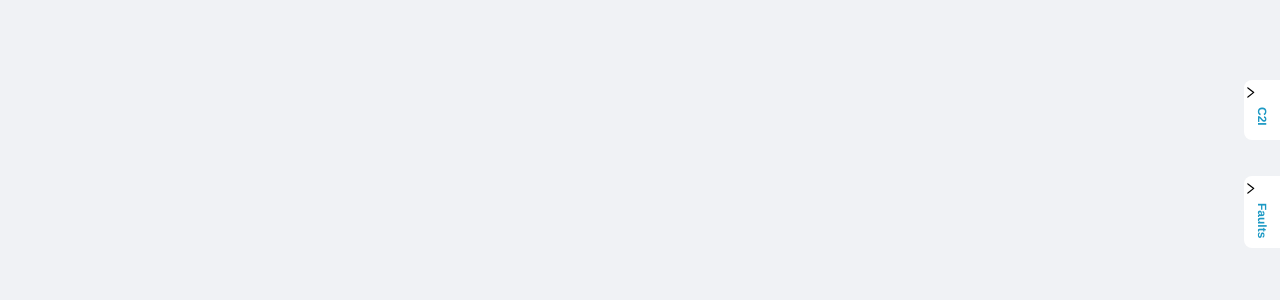
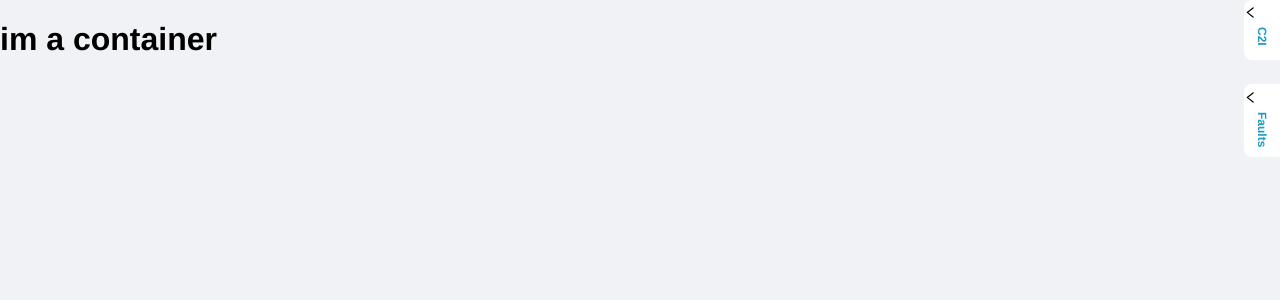
Before and after one commit to harishkumarforeverr/UI-task-on-typescript-salaja, a React (Create React App) app: page / in a window 1280 px wide. Shown: the top 300 px of the page. Built offline with nearby package versions, Linux system fonts and the light colour scheme.

Commit message:
new changes added

```diff
--- a/src/components/common/Drawer.scss
+++ b/src/components/common/Drawer.scss
@@ -166,9 +166,7 @@
 }
 .Drawer_appConatiner_DashboardConatiner {
   .appConatiner_drawer {
-    position: fixed;
-    right: 23.5rem;
-    top: 2rem;
+    margin-bottom: 1.5rem;
   }
   .i2cControl {
     cursor: pointer;
@@ -200,9 +198,6 @@
     }
   }
   .appConatiner_faultsdrawer {
-    position: fixed;
-    right: 23.5rem;
-    top: 8rem;
   }
   .faultsControl {
     cursor: pointer;
@@ -328,6 +323,13 @@
   }
 }
 .faltsDrawerConatiner {
+  background: #f2f8fb;
+  position: relative;
+  width: 24rem;
+  margin-left: auto;
+  height: 100vh;
+  padding-top: 0;
+  padding-left: 8px;
   .ant-drawer-body {
     padding-top: 0;
   }
@@ -409,3 +411,18 @@
     background: #cc0000;
   }
 }
+.I2DrawerConatiner {
+  background: #f2f8fb;
+  position: relative;
+  width: 24rem;
+  margin-left: auto;
+}
+.drawerConatiner_Parent {
+  // position: relative;
+  display: flex;
+  // .Drawer_appConatiner_DashboardConatiner {
+  //   position: absolute;
+  //   left: 0;
+  //   top: 0;
+  // }
+}
--- a/src/components/common/Drawer.tsx
+++ b/src/components/common/Drawer.tsx
@@ -113,29 +113,12 @@ const motorObj = [
     subtitle: "0.00",
   },
 ];
-const DrawerSide = ({
-  open,
-  setOpen,
-  drawerType,
-  setDrawerType,
-}: propsType) => {
-  const [placement, setPlacement] = useState<DrawerProps["placement"]>("right");
+const DrawerSide = (props: any) => {
+  const [open, setOpen] = useState(false);
+  const [drawerType, setDrawerType] = useState("");
   const onChange = (key: string | string[]) => {
     console.log(key);
   };
-  const showDrawer = () => {
-    setOpen(true);
-  };
-
-  const onClose = () => {
-    setOpen(false);
-  };
-
-  const handleChange = (event: SelectChangeEvent) => {};
-
-  // const onChange = (e: RadioChangeEvent) => {
-  //   setPlacement(e.target.value)
-  // }
 
   const ControllerFaults = () => {
     return (
@@ -222,34 +205,37 @@ const DrawerSide = ({
     },
   ];
   return (
-    <>
-      <Drawer
-        placement={placement}
-        closable={false}
-        onClose={onClose}
-        open={drawerType == "i2c"}
-        // open={false}
-        key={placement}
-        mask={true}
-        push={true}
+    <div
       style={{
-          background: "#f2f8fb",
-          position: "relative",
-          width: "24rem",
+        display: "flex",
+      }}
+    >
+      <div>{props.children}</div>
+      <div
+        style={{
           marginLeft: "auto",
         }}
+        className="drawerConatiner_Parent"
       >
-        <div>
-          {" "}
         <div className="Drawer_appConatiner_DashboardConatiner">
           <div className="appConatiner_drawer">
             <div
               onClick={() => {
-                  setDrawerType("");
+                if (drawerType == "i2c" && open) {
+                  setOpen(false);
+                } else {
+                  setOpen(true);
+                }
+                setDrawerType("i2c");
               }}
               className="i2cControl"
             >
+              {drawerType == "i2c" ? (
                 <RightOutlined className="rightIcon" />
+              ) : (
+                <LeftOutlined className="rightIcon" />
+              )}
+
               <span className="i2cLabel">
                 <p>C2I </p>
               </span>
@@ -258,17 +244,34 @@ const DrawerSide = ({
           <div className="appConatiner_faultsdrawer">
             <div
               onClick={() => {
-                  setDrawerType("");
+                // setOpen(true);
+                if (drawerType == "faults" && open) {
+                  setOpen(false);
+                } else {
+                  setOpen(true);
+                }
+                setDrawerType("faults");
               }}
               className="faultsControl"
             >
+              {drawerType == "faults" ? (
                 <RightOutlined className="rightIcon" />
+              ) : (
+                <LeftOutlined className="rightIcon" />
+              )}
+
               <span className="faultsLabel">
                 <p>Faults</p>
               </span>
             </div>
           </div>
         </div>
+        {open && (
+          <div>
+            {drawerType == "i2c" && (
+              <>
+                <div>
+                  {" "}
                   <div>
                     <div className="drawerContainer">
                       <>
@@ -290,7 +293,10 @@ const DrawerSide = ({
                               <div className="drawerContainer_address">
                                 <div>
                                   <p>I2C Target Address</p>
-                          <Input placeholder="0x2" className="inputTag" />
+                                  <Input
+                                    placeholder="0x2"
+                                    className="inputTag"
+                                  />
                                 </div>
                                 <div>
                                   <Button className="btn">Find Address</Button>
@@ -299,7 +305,11 @@ const DrawerSide = ({
                               <div className="drawerContainer_precentage">
                                 <p>I2C Speed Command Percentage</p>
                                 <div>
-                          <Slider marks={marks} step={null} defaultValue={37} />
+                                  <Slider
+                                    marks={marks}
+                                    step={null}
+                                    defaultValue={37}
+                                  />
                                 </div>
                               </div>
                               <div></div>
@@ -319,7 +329,11 @@ const DrawerSide = ({
                             { value: "jack", label: "Jack" },
                             { value: "lucy", label: "Lucy" },
                             { value: "Yiminghe", label: "yiminghe" },
-                    { value: "disabled", label: "Disabled", disabled: true },
+                            {
+                              value: "disabled",
+                              label: "Disabled",
+                              disabled: true,
+                            },
                           ]}
                         />
                       </div>
@@ -338,61 +352,25 @@ const DrawerSide = ({
                     </div>{" "}
                   </div>
                 </div>
-      </Drawer>
-      <Drawer
-        placement={placement}
-        closable={false}
-        onClose={onClose}
-        // open={open}
-        open={drawerType == "faults"}
-        key={placement}
-        mask={true}
-        push={true}
-        className="faltsDrawerConatiner"
-        style={{
-          background: "#f2f8fb",
-          position: "relative",
-          width: "24rem",
-          marginLeft: "auto",
-          paddingTop: 0,
-        }}
-      >
+              </>
+            )}
+            {drawerType == "faults" && (
+              <>
+                <div className="faltsDrawerConatiner">
                   <div>
-          {" "}
-          <div className="Drawer_appConatiner_DashboardConatiner">
-            <div className="appConatiner_drawer">
-              <div
-                onClick={() => {
-                  setDrawerType("");
-                }}
-                className="i2cControl"
-              >
-                <RightOutlined className="rightIcon" />
-                <span className="i2cLabel">
-                  <p>C2I </p>
-                </span>
+                    <Tabs
+                      defaultActiveKey="1"
+                      items={items}
+                      onChange={onChange}
+                    />
                   </div>
                 </div>
-            <div className="appConatiner_faultsdrawer">
-              <div
-                onClick={() => {
-                  setDrawerType("");
-                }}
-                className="faultsControl"
-              >
-                <RightOutlined className="rightIcon" />
-                <span className="faultsLabel">
-                  <p>Faults</p>
-                </span>
+              </>
+            )}
+          </div>
+        )}
       </div>
     </div>
-          </div>
-          <div>
-            <Tabs defaultActiveKey="1" items={items} onChange={onChange} />
-          </div>
-        </div>
-      </Drawer>
-    </>
   );
 };
 
--- a/src/components/common/index.scss
+++ b/src/components/common/index.scss
@@ -1,70 +1,70 @@
-.appConatiner_DashboardConatiner {
-  .appConatiner_drawer {
-    position: fixed;
-    right: 0;
-    top: 5rem;
-  }
-  .i2cControl {
-    cursor: pointer;
-    width: 36px;
-    height: 54px;
+// .appConatiner_DashboardConatiner {
+//   .appConatiner_drawer {
+//     position: fixed;
+//     right: 0;
+//     top: 5rem;
+//   }
+//   .i2cControl {
+//     cursor: pointer;
+//     width: 36px;
+//     height: 54px;
 
-    background: #ffffff;
-    border-radius: 8px 0px 0px 8px;
-    display: flex;
-    flex-direction: column;
-    gap: 0.5rem;
-    padding-top: 0.4rem;
-    .rightIcon {
-      font-size: 0.81rem;
-    }
-    .i2cLabel {
-      width: 19px;
-      height: 12px;
-      font-family: "Helvetica";
-      font-style: normal;
-      font-weight: 700;
-      font-size: 12px;
-      line-height: 12px;
-      color: #1c99c4;
+//     background: #ffffff;
+//     border-radius: 8px 0px 0px 8px;
+//     display: flex;
+//     flex-direction: column;
+//     gap: 0.5rem;
+//     padding-top: 0.4rem;
+//     .rightIcon {
+//       font-size: 0.81rem;
+//     }
+//     .i2cLabel {
+//       width: 19px;
+//       height: 12px;
+//       font-family: "Helvetica";
+//       font-style: normal;
+//       font-weight: 700;
+//       font-size: 12px;
+//       line-height: 12px;
+//       color: #1c99c4;
 
-      p {
-        writing-mode: vertical-lr;
-      }
-    }
-  }
-  .appConatiner_faultsdrawer {
-    position: fixed;
-    right: 0;
-    top: 11rem;
-  }
-  .faultsControl {
-    cursor: pointer;
-    width: 36px;
-    height: 66px;
+//       p {
+//         writing-mode: vertical-lr;
+//       }
+//     }
+//   }
+//   .appConatiner_faultsdrawer {
+//     position: fixed;
+//     right: 0;
+//     top: 11rem;
+//   }
+//   .faultsControl {
+//     cursor: pointer;
+//     width: 36px;
+//     height: 66px;
 
-    background: #ffffff;
-    border-radius: 8px 0px 0px 8px;
-    display: flex;
-    flex-direction: column;
-    gap: 0.5rem;
-    padding-top: 0.4rem;
-    .rightIcon {
-      font-size: 0.81rem;
-    }
-    .faultsLabel {
-      width: 19px;
-      height: 12px;
-      font-family: "Helvetica";
-      font-style: normal;
-      font-weight: 700;
-      font-size: 12px;
-      line-height: 12px;
-      color: #1c99c4;
+//     background: #ffffff;
+//     border-radius: 8px 0px 0px 8px;
+//     display: flex;
+//     flex-direction: column;
+//     gap: 0.5rem;
+//     padding-top: 0.4rem;
+//     .rightIcon {
+//       font-size: 0.81rem;
+//     }
+//     .faultsLabel {
+//       width: 19px;
+//       height: 12px;
+//       font-family: "Helvetica";
+//       font-style: normal;
+//       font-weight: 700;
+//       font-size: 12px;
+//       line-height: 12px;
+//       color: #1c99c4;
 
-      p {
-        writing-mode: vertical-lr;
-      }
-    }
-  }
-}
+//       p {
+//         writing-mode: vertical-lr;
+//       }
+//     }
+//   }
+// }
--- a/src/components/common/index.tsx
+++ b/src/components/common/index.tsx
@@ -1,48 +1,13 @@
-import React, { useState } from "react";
 import DrawerSide from "./Drawer";
-import {
-  LeftOutlined,
-  RightOutlined,
-  UpOutlined,
-  DownOutlined,
-} from "@ant-design/icons";
+
 import "./index.scss";
 function DashboardConatiner() {
-  const [open, setOpen] = useState(false);
-  const [faultsopen, setFaultsOpen] = useState(false);
-  const [drawerType, setDrawerType] = useState("");
-  const handlesidebar = (type: string) => {
-    setOpen(true);
-    setDrawerType(type);
-  };
   return (
     <div>
-      <div className="appConatiner_DashboardConatiner">
-        <DrawerSide
-          open={open}
-          setOpen={setOpen}
-          drawerType={drawerType}
-          setDrawerType={setDrawerType}
-        />
-        <div className="appConatiner_drawer">
-          <div onClick={() => handlesidebar("i2c")} className="i2cControl">
-            <RightOutlined className="rightIcon" />
-            <span className="i2cLabel">
-              <p>C2I</p>
-            </span>
-          </div>
-        </div>
-        <div className="appConatiner_faultsdrawer">
-          <div
-            onClick={() => handlesidebar("faults")}
-            className="faultsControl"
-          >
-            <RightOutlined className="rightIcon" />
-            <span className="faultsLabel">
-              <p>Faults</p>
-            </span>
-          </div>
-        </div>
+      <div>
+        <DrawerSide>
+          <h1> im a container</h1>
+        </DrawerSide>
       </div>
     </div>
   );
```
Lines whose indentation alone changed are shown as unchanged.
